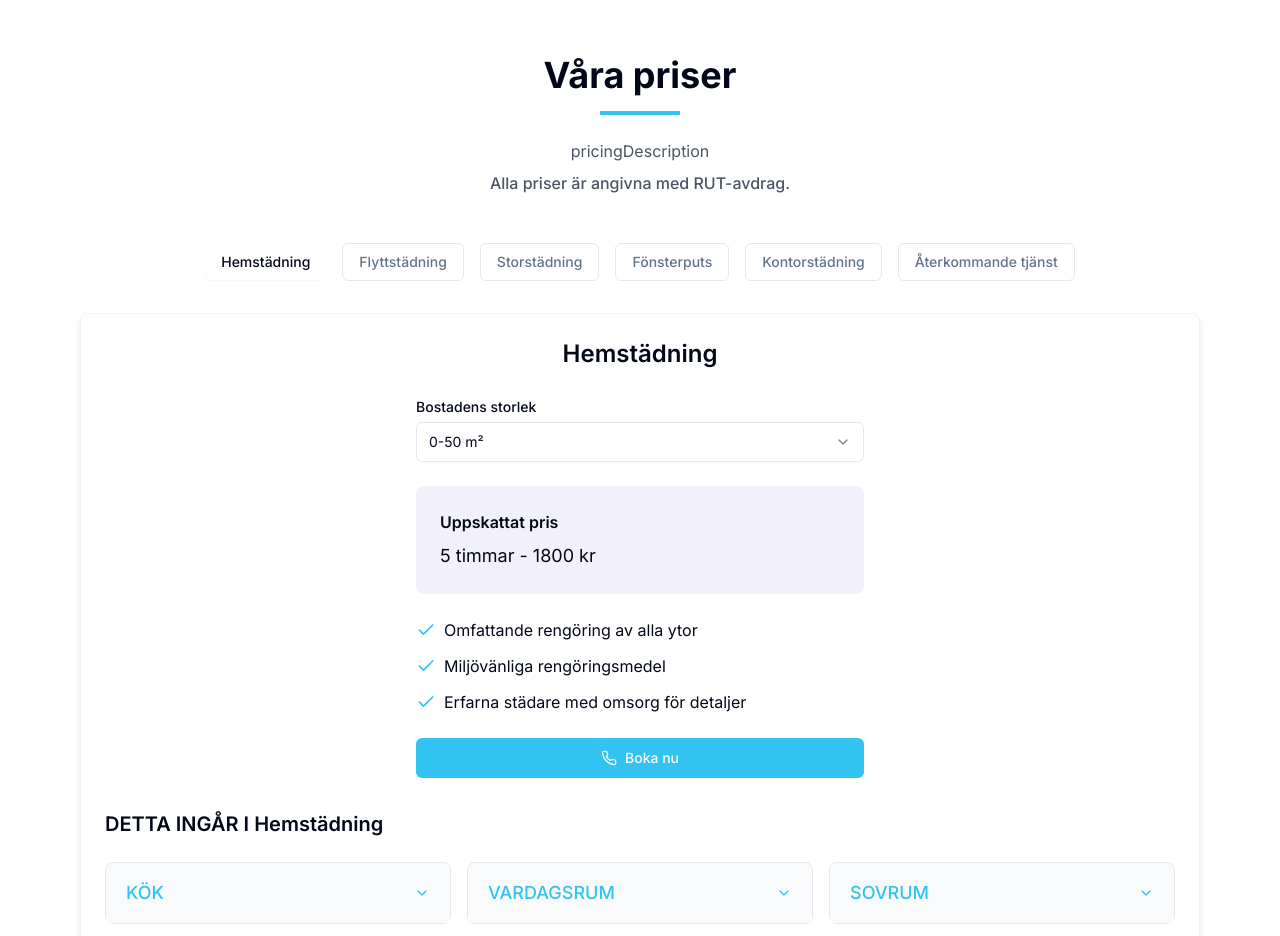
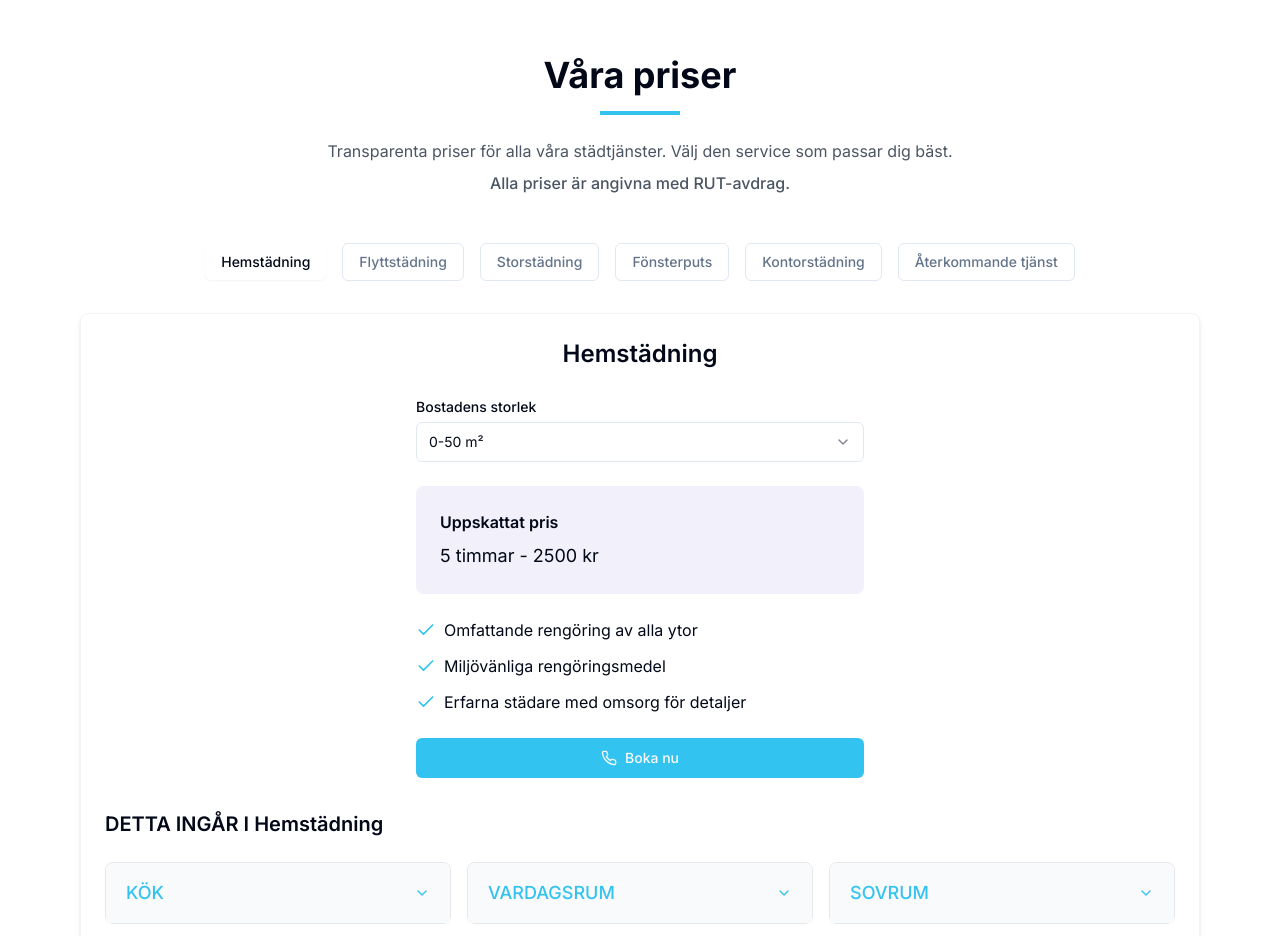
Before and after one commit to elbehiry/shr, a React (Vite) app: page / in a window 1280 px wide. Shown: the part 2460-3396 px from the top of the page. Built offline with nearby package versions, Linux system fonts and the light colour scheme.

Commit message:
Update pricing and descriptions
Update pricing for home cleaning, moving cleaning, and general cleaning to reflect an hourly rate of 500 kr. Also, fix the display of `pricingDescription` by adding the actual text instead of a translation key.

```diff
--- a/src/components/pricing/data/sqmOptions.ts
+++ b/src/components/pricing/data/sqmOptions.ts
@@ -7,37 +7,37 @@ export const getSqmOptions = (): SqmOption[] => [
     value: "0-50",
     label: "0-50 m²",
     hours: 5,
-    price: 1800
+    price: 2500
   },
   {
     value: "51-60",
     label: "51-60 m²",
     hours: 6,
-    price: 2000
+    price: 3000
   },
   {
     value: "61-80",
     label: "61-80 m²",
     hours: 7,
-    price: 2600
+    price: 3500
   },
   {
     value: "81-100",
     label: "81-100 m²",
     hours: 8,
-    price: 3300
+    price: 4000
   },
   {
     value: "101-120",
     label: "101-120 m²",
     hours: 9,
-    price: 3600
+    price: 4500
   },
   {
     value: "121-140",
     label: "121-140 m²",
     hours: 10,
-    price: 4000
+    price: 5000
   },
   {
     value: "140+",
--- a/src/localization/translations.ts
+++ b/src/localization/translations.ts
@@ -185,7 +185,7 @@ const translations: Record<string, Record<string, string>> = {
 
     // Pricing section
     pricingTitle: 'Våra priser',
-    pricingDescription: '',
+    pricingDescription: 'Transparenta priser för alla våra städtjänster. Välj den service som passar dig bäst.',
     homeCleaning: 'Hemstädning',
     movingCleaning: 'Flyttstädning',
     generalCleaning: 'Storstädning',
@@ -423,7 +423,7 @@ const translations: Record<string, Record<string, string>> = {
 
     // Pricing section
     pricingTitle: 'Our Prices',
-    pricingDescription: '',
+    pricingDescription: 'Transparent pricing for all our cleaning services. Choose the service that suits you best.',
     homeCleaning: 'Home Cleaning',
     movingCleaning: 'Moving Cleaning',
     generalCleaning: 'General Cleaning',
```
